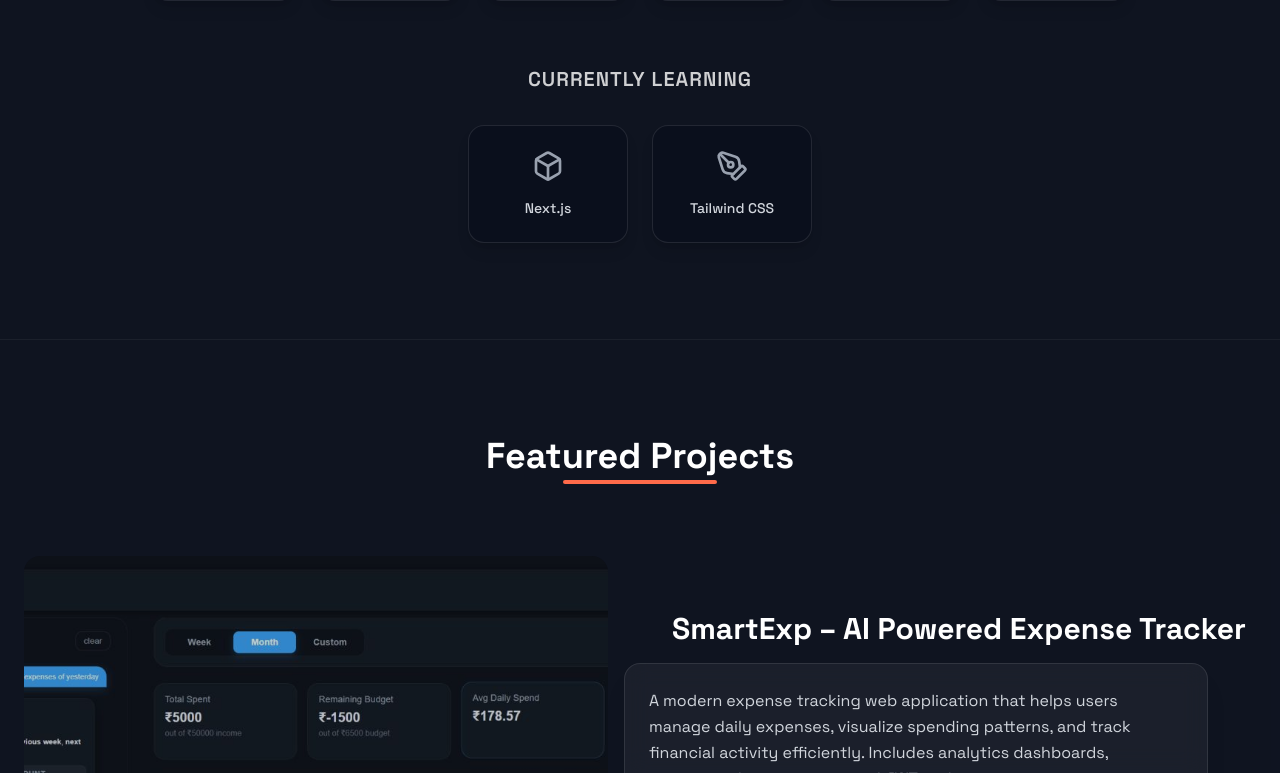
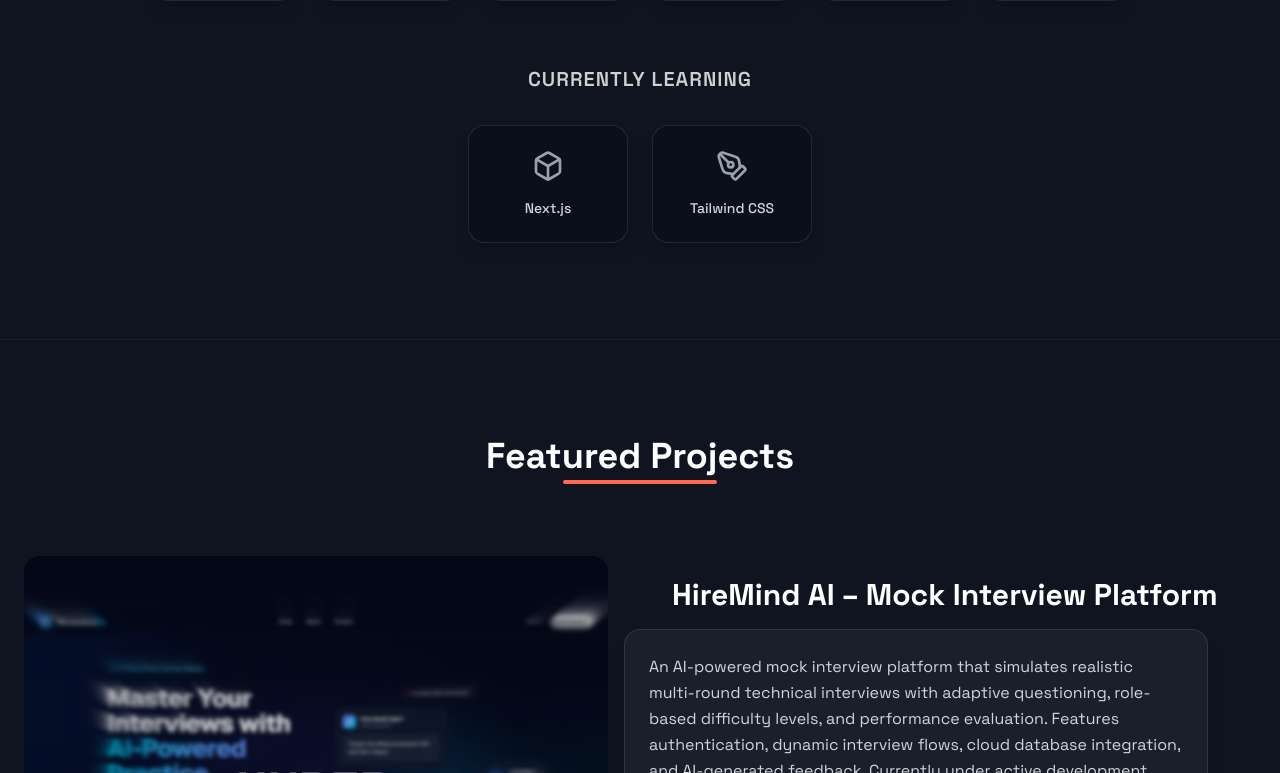
Before and after one commit to abhishek-tm-123/Portfolio, a Next.js app: page / in a window 1280 px wide. Shown: the part 2027-2800 px from the top of the page. Built offline with nearby package versions, Linux system fonts and the light colour scheme.

Commit message:
feat: initialize portfolio data structure and add project assets

```diff
--- a/src/data/portfolio-data.ts
+++ b/src/data/portfolio-data.ts
@@ -45,6 +45,24 @@ export const portfolioData = {
   ],
   projects: [
     {
+      title: "HireMind AI – Mock Interview Platform",
+      description:
+        "An AI-powered mock interview platform that simulates realistic multi-round technical interviews with adaptive questioning, role-based difficulty levels, and performance evaluation. Features authentication, dynamic interview flows, cloud database integration, and AI-generated feedback. Currently under active development.",
+      image: "/hiremind.png",
+      tech: [
+        "Next.js",
+        "TypeScript",
+        "Prisma",
+        "PostgreSQL",
+        "Neon",
+        "Tailwind CSS",
+        "Clerk",
+        "Gemini API"
+      ],
+      github: "https://github.com/abhishek-tm-123/Hiremind-Ai",
+      live: "https://hiremind-ai-og.vercel.app/"
+    },
+    {
       title: "SmartExp – AI Powered Expense Tracker",
       description: "A modern expense tracking web application that helps users manage daily expenses, visualize spending patterns, and track financial activity efficiently. Includes analytics dashboards, categorized transactions, and JWT authentication.",
       image: "/smartexp.jpeg",
```
Also changed, not shown: public/hiremind.png (added), 1 other file (tests, documents, lock files or other folders).
